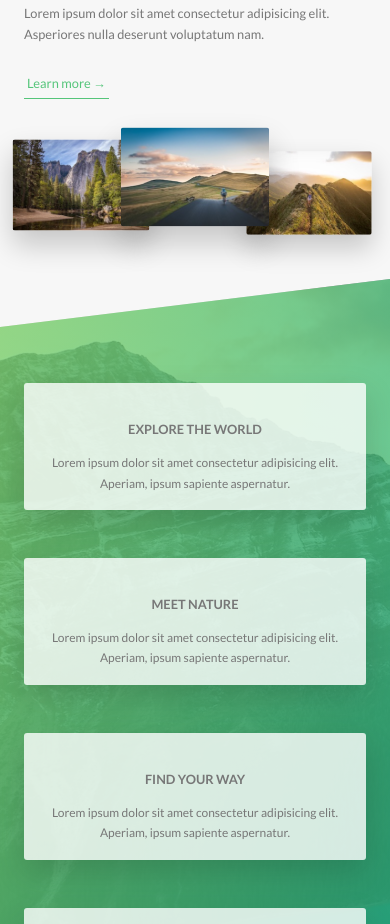
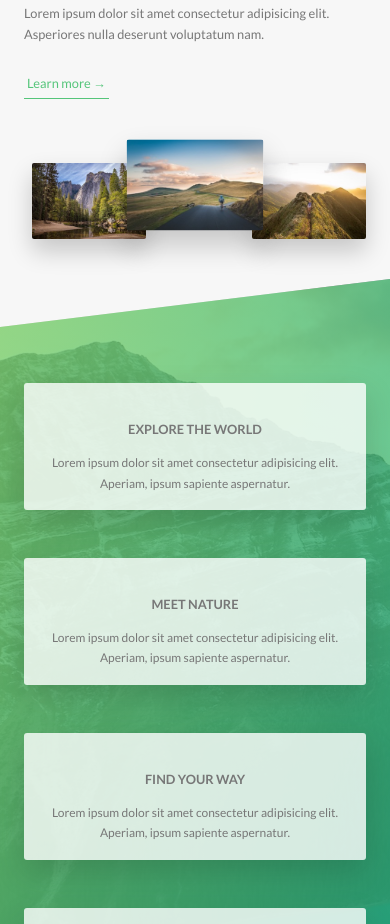
Before and after one commit to Johnnyteck/Natours, a website: page index.html in a window 390 px wide. Shown: the part 1077-2001 px from the top of the page. Drawn offline with Linux system fonts and the light colour scheme.

Commit message:
Add files via upload

```diff
--- a/css/style.css
+++ b/css/style.css
@@ -390,33 +390,37 @@ body {
         width: 33.33333333%;
         box-shadow: 0 1.5rem 3rem rgba(0, 0, 0, 0.2); } }
     .composition__photo--p1 {
-      left: 0;
+      left: 1rem;
       top: -2rem; }
       @media only screen and (max-width: 56.25em) {
         .composition__photo--p1 {
-          top: 0;
-          transform: scale(1.2); } }
+          top: 2rem;
+          transform: scale(1); } }
     .composition__photo--p2 {
       right: 0;
       top: 2rem; }
       @media only screen and (max-width: 56.25em) {
         .composition__photo--p2 {
-          top: -1rem;
-          transform: scale(1.3);
+          top: 0rem;
+          transform: scale(1.2);
           z-index: 100; } }
     .composition__photo--p3 {
       left: 20%;
       top: 10rem; }
       @media only screen and (max-width: 56.25em) {
         .composition__photo--p3 {
-          top: 1rem;
+          top: 2rem;
           left: 0;
-          transform: scale(1.1); } }
+          transform: scale(1); } }
     .composition__photo:hover {
       outline: 1.5rem solid #55c57a;
       transform: scale(1.05) translateY(-0.5rem);
       box-shadow: 0 2.5rem 4rem rgba(0, 0, 0, 0.5);
       z-index: 20; }
+      @media only screen and (max-width: 56.25em) {
+        .composition__photo:hover {
+          outline: 0;
+          transform: scale(1) translateY(0); } }
   .composition:hover .composition__photo:not(:hover) {
     transform: scale(0.95); }
 
@@ -560,14 +564,23 @@ body {
   .popup__left {
     width: 33.333333%;
     display: table-cell; }
+    @media only screen and (max-width: 75em) {
+      .popup__left {
+        width: 0; } }
   .popup__right {
     width: 66.6666667%;
     display: table-cell;
     vertical-align: middle;
     padding: 3rem 5rem; }
+    @media only screen and (max-width: 75em) {
+      .popup__right {
+        width: 100%; } }
   .popup__img {
     display: block;
     width: 100%; }
+    @media only screen and (max-width: 75em) {
+      .popup__img {
+        display: none; } }
   .popup__text {
     font-size: 1.4rem;
     margin-bottom: 4rem;
```
Also changed, not shown: 1 other file.
